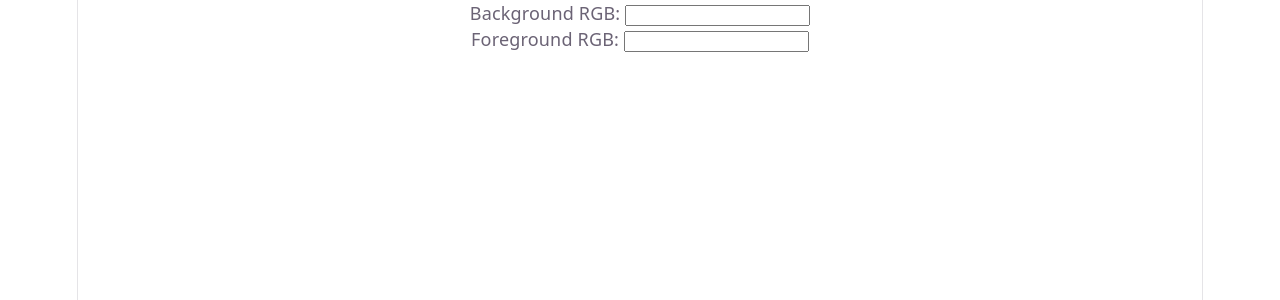
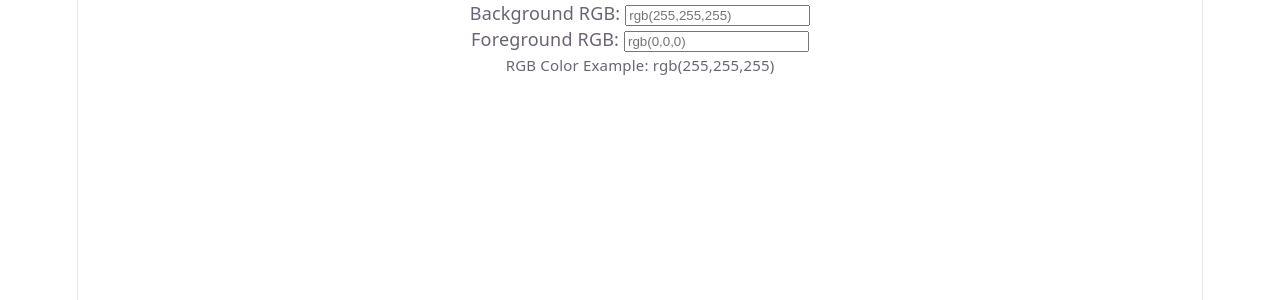
Before and after one commit to AdoraWyne/color-contrast-checker, a React (Vite) app: page / in a window 1280 px wide. Shown: the top 300 px of the page. Built offline with nearby package versions, Linux system fonts and the light colour scheme.

Commit message:
Build simple/scaffolding user input section

```diff
--- a/src/App.tsx
+++ b/src/App.tsx
@@ -15,21 +15,24 @@ function App() {
       <label>
         Background RGB:{' '}
         <input
+          onBlur={handleBlur}
+          onChange={(e) => setBackgroundRGB(e.target.value)}
+          placeholder="rgb(255,255,255)"
           type="text"
           value={backgroundRGB}
-          onChange={(e) => setBackgroundRGB(e.target.value)}
-          onBlur={handleBlur}
         />
       </label>
       <label>
         Foreground RGB:{' '}
         <input
+          onBlur={handleBlur}
+          onChange={(e) => setForegroundRGB(e.target.value)}
+          placeholder="rgb(0,0,0)"
           type="text"
           value={foregroundRGB}
-          onChange={(e) => setForegroundRGB(e.target.value)}
-          onBlur={handleBlur}
         />
       </label>
+      <small>RGB Color Example: rgb(255,255,255)</small>
     </>
   );
 }
```
